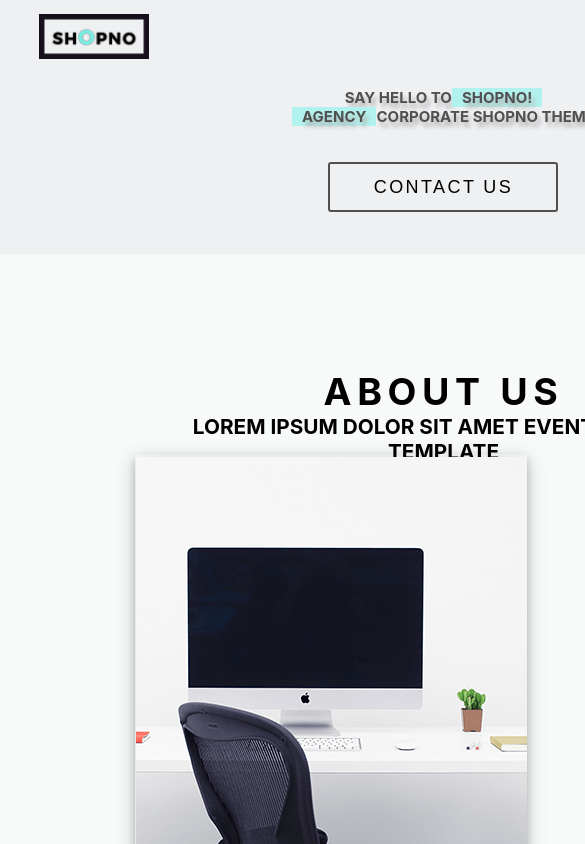
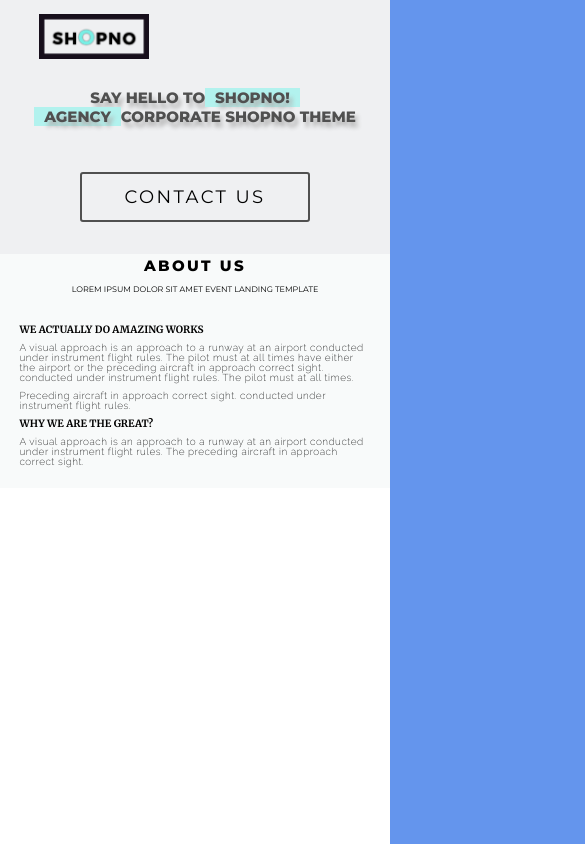
Before and after one commit to IharTsykala/Dev-Incubator__markup, a React (Create React App) app: page / in a window 390 px wide. Shown: the top 844 px of the page, 585 px wide, since content can reach past the window. Built offline with nearby package versions, Linux system fonts and the light colour scheme.

Commit message:
feat: add stile about

```diff
--- a/public/index.html
+++ b/public/index.html
@@ -17,11 +17,11 @@
       content="minimum-scale=1, initial-scale=1, width=device-width"
     />
     <link rel="stylesheet" href="https://fonts.googleapis.com/css?family=Roboto:300,400,500,700&display=swap" />
+    <link href="https://fonts.googleapis.com/css2?family=Merriweather:wght@700&family=Montserrat:wght@400;800&family=Raleway:wght@200&display=swap" rel="stylesheet">
     <title>React App</title>
   </head>
   <body>
     <noscript>You need to enable JavaScript to run this app.</noscript>
     <div id="root"></div>
-<!--  <script src="https://maps.googleapis.com/maps/api/js?key=AIzaSyDDuAn5EN9v9O3dVjMPXP-vnV4MyowsY4w"></script>-->
   </body>
 </html>
--- a/src/App.css
+++ b/src/App.css
@@ -26,6 +26,8 @@
   margin: 0;
   padding: 0;
   box-sizing: border-box;
+  font-family: "Montserrat", sans-serif;
+  font-weight: bold;
 }
 
 body {
@@ -97,7 +99,7 @@ body {
   text-align: center;
   align-self: end;
   font-size: 45px;
-  letter-spacing: 0.35rem;
+  letter-spacing: 0.15rem;
   text-transform: uppercase;
   color: #505050;
 }
@@ -142,6 +144,7 @@ body {
   margin-bottom: 4%;
   cursor: pointer;
   font-size: 18px;
+  font-weight: 400;
   letter-spacing: 0.15rem;
 }
 
@@ -173,15 +176,90 @@ body {
   background-color: #f8fafa;
   padding: 0 135px;
 }
+@media (max-width: 1439px) {
+  .about-section {
+    height: 60vw;
+    grid-template-rows: 15vw 1fr;
+    padding: 0 5vw;
+  }
+}
+@media (max-width: 800px) {
+  .about-section {
+    grid-template-rows: 10vw 1fr;
+  }
+}
+@media (max-width: 480px) {
+  .about-section {
+    grid-template-rows: 15vw 1fr;
+  }
+}
 .about-section .about-section__header {
   grid-template-rows: 160px 1fr;
 }
+@media (max-width: 1439px) {
+  .about-section .about-section__header {
+    align-items: center;
+    grid-template-rows: 40% 1fr;
+  }
+}
 .about-section .about-section__header .about-section__primary-header {
-  letter-spacing: 0.35rem;
+  letter-spacing: 0.15rem;
+}
+@media (max-width: 1439px) {
+  .about-section .about-section__header .about-section__primary-header {
+    font-size: 25px;
+  }
+}
+@media (max-width: 800px) {
+  .about-section .about-section__header .about-section__primary-header {
+    font-size: 15px;
+  }
+}
+.about-section .about-section__header .about-section__secondary-header {
+  padding-bottom: 10px;
+  font-weight: normal;
+  font-size: 20px;
+}
+@media (max-width: 1439px) {
+  .about-section .about-section__header .about-section__secondary-header {
+    font-size: 15px;
+  }
+}
+@media (max-width: 800px) {
+  .about-section .about-section__header .about-section__secondary-header {
+    font-size: 10px;
+  }
+}
+@media (max-width: 480px) {
+  .about-section .about-section__header .about-section__secondary-header {
+    font-size: 8px;
+  }
 }
 .about-section .about-section__information {
   grid-template-columns: repeat(2, 1fr);
   justify-items: center;
+  margin-bottom: 55px;
+}
+@media (max-width: 1439px) {
+  .about-section .about-section__information {
+    grid-template-columns: 30% 1fr;
+    margin-bottom: 0;
+  }
+}
+@media (max-width: 480px) {
+  .about-section .about-section__information {
+    grid-template-columns: 1fr;
+  }
+}
+@media (max-width: 1439px) {
+  .about-section .about-section__information .about-section__photo {
+    height: 30vw;
+  }
+}
+@media (max-width: 480px) {
+  .about-section .about-section__information .about-section__photo {
+    display: none;
+  }
 }
 .about-section .about-section__information .about-section__photo_box-shadow_around {
   box-shadow: 0 4px 8px 0 rgba(0, 0, 0, 0.2), 0 6px 20px 0 rgba(0, 0, 0, 0.19);
@@ -189,12 +267,64 @@ body {
 .about-section .about-section__information .about-section__description {
   margin: 0 55px;
 }
+@media (max-width: 1439px) {
+  .about-section .about-section__information .about-section__description {
+    margin: 0;
+  }
+}
 .about-section .about-section__information .about-section__description .about-section__description-header {
   text-transform: uppercase;
-  padding-bottom: 30px;
+  font-family: "Merriweather", serif;
+  letter-spacing: 0.1rem;
+  padding-bottom: 20px;
+  font-size: 19px;
+}
+@media (max-width: 1439px) {
+  .about-section .about-section__information .about-section__description .about-section__description-header {
+    font-size: 15px;
+    letter-spacing: normal;
+  }
+}
+@media (max-width: 800px) {
+  .about-section .about-section__information .about-section__description .about-section__description-header {
+    font-size: 12px;
+    line-height: 1.3;
+    padding-bottom: 10px;
+  }
+}
+@media (max-width: 600px) {
+  .about-section .about-section__information .about-section__description .about-section__description-header {
+    font-size: 10px;
+    line-height: 1;
+    padding-bottom: 8px;
+  }
 }
 .about-section .about-section__information .about-section__description .about-section__description-text {
-  padding-bottom: 45px;
+  padding-bottom: 35px;
+  line-height: 1.7;
+  font-family: "Raleway", sans-serif;
+  font-weight: 100;
+  letter-spacing: 0.5px;
+}
+@media (max-width: 1439px) {
+  .about-section .about-section__information .about-section__description .about-section__description-text {
+    font-size: 14px;
+    line-height: 1.5;
+  }
+}
+@media (max-width: 800px) {
+  .about-section .about-section__information .about-section__description .about-section__description-text {
+    font-size: 12px;
+    line-height: 1.3;
+    padding-bottom: 10px;
+  }
+}
+@media (max-width: 600px) {
+  .about-section .about-section__information .about-section__description .about-section__description-text {
+    font-size: 10px;
+    line-height: 1;
+    padding-bottom: 8px;
+  }
 }
 
 .works-section {
--- a/src/App.scss
+++ b/src/App.scss
@@ -36,6 +36,7 @@ $helloSectionHeightMax1439: 50vw;
 $glassOnBeerdekelHeight: 120px;
 $buttonHeight: 50px;
 $aboutSectionHeight: 1000px;
+$aboutSectionHeightMax1439: 60vw;
 $baseSectionHeaderHeight: 200px;
 $workSectionHeight: 1165px;
 $teamSectionHeight: 1360px;
@@ -46,8 +47,8 @@ $dataSectionFormHeight: 460px;
 $paddingBaseContent: 0 150px;
 $paddingBaseContentMax1440: 0 10vw;
 $paddingAboutSectionContent: 0 135px;
-$pbDescriptionHeader: 30px;
-$pbDescriptionText: 45px;
+$pbDescriptionHeader: 20px;
+$pbDescriptionText: 35px;
 $paddingSVG: 20%;
 //margin
 $marginDescription: 0 55px;
@@ -92,6 +93,8 @@ $boxShadowAroundPhoto: 0 4px 8px 0 rgba(0, 0, 0, 0.2), 0 6px 20px 0 rgba(0, 0, 0
   margin: 0;
   padding: 0;
   box-sizing: border-box;
+  font-family: 'Montserrat', sans-serif;
+  font-weight: bold;
 }
 
 body {
@@ -155,13 +158,13 @@ body {
   grid-template-rows: 310px 1fr;
   background-color: $backgroundColorHeader;
   @media (max-width: 1439px) {
-    grid-template-rows: 50% 1fr;;
-  }
+    grid-template-rows: 50% 1fr;  }
   .hello-section__header {
     text-align: center;
     align-self: end;
     font-size: 45px;
-    letter-spacing: 1rem*000.35;
+
+    letter-spacing: 1rem*000.15;
     text-transform: uppercase;
     color: $helloSectionColor;
     @media (max-width: 1439px) {
@@ -199,6 +202,7 @@ body {
     margin-bottom: 4%;
     cursor: pointer;
     font-size: 18px;
+    font-weight: 400;
     letter-spacing: 1rem*000.15;
   }
 }
@@ -229,11 +233,46 @@ body {
   @extend %base-sections;
   background-color: $aboutSectionBackgroundColor;
   padding: $paddingAboutSectionContent;
+  @media (max-width: 1439px) {
+    height: $aboutSectionHeightMax1439;
+    grid-template-rows: 15vw 1fr;
+    padding: 0 5vw;
+  }
+  @media (max-width: 800px) {
+    grid-template-rows: 10vw 1fr;
+  }
+  @media (max-width: 480px) {
+    grid-template-rows: 15vw 1fr;
+  }
   .about-section__header {
     @extend %base-sections-header;
     grid-template-rows: 160px 1fr;
+    @media (max-width: 1439px) {
+      align-items: center;
+      grid-template-rows:40% 1fr;
+    }
     .about-section__primary-header {
-      letter-spacing: 1rem*000.35;
+      letter-spacing: 1rem*000.15;
+      @media (max-width: 1439px) {
+      font-size: 25px;
+      }
+      @media (max-width: 800px) {
+        font-size: 15px;
+      }
+    }
+    .about-section__secondary-header  {
+      padding-bottom: 10px;
+      font-weight: normal;
+      font-size: 20px;
+      @media (max-width: 1439px) {
+        font-size: 15px;
+      }
+      @media (max-width: 800px) {
+        font-size: 10px;
+      }
+      @media (max-width: 480px) {
+        font-size: 8px;
+      }
     }
 
   }
@@ -241,23 +280,71 @@ body {
     @extend %base-sections-content;
     grid-template-columns: repeat(2, 1fr);
     justify-items: center;
-    //align-content: center;
+    margin-bottom: 55px;
+    @media (max-width: 1439px) {
+      grid-template-columns: 30% 1fr;
+      margin-bottom: 0;
+    }
+    @media (max-width: 480px) {
+      grid-template-columns: 1fr;
+    }
     .about-section__photo {
-      //width: 100%;
-      //height: 100%;
-      //justify-self: center;
+      @media (max-width: 1439px) {
+        height: 30vw;
+      }
+      @media (max-width: 480px) {
+        display: none;
+      }
     }
     .about-section__photo_box-shadow_around {
       box-shadow: $boxShadowAroundPhoto;
     }
     .about-section__description {
       margin: $marginDescription;
+      @media (max-width: 1439px) {
+        margin: 0;
+      }
       .about-section__description-header {
         text-transform: uppercase;
+        font-family: 'Merriweather', serif;
+        letter-spacing: 1rem*000.1;
         padding-bottom: $pbDescriptionHeader;
+        font-size: 19px;
+        @media (max-width: 1439px) {
+        font-size: 15px;
+        letter-spacing: normal;
+        }
+        @media (max-width: 800px) {
+          font-size: 12px;
+          line-height: 1.3;
+          padding-bottom: 10px;
+        }
+        @media (max-width: 600px) {
+          font-size: 10px;
+          line-height: 1;
+          padding-bottom: 8px;
+        }
       }
       .about-section__description-text {
         padding-bottom: $pbDescriptionText;
+        line-height: 1.7;
+        font-family: 'Raleway', sans-serif;
+        font-weight: 100;
+        letter-spacing: 0.5px;
+        @media (max-width: 1439px) {
+          font-size: 14px;
+          line-height: 1.5;
+        }
+        @media (max-width: 800px) {
+          font-size: 12px;
+          line-height: 1.3;
+          padding-bottom: 10px;
+        }
+        @media (max-width: 600px) {
+          font-size: 10px;
+          line-height: 1;
+          padding-bottom: 8px;
+        }
       }
     }
   }
```
Also changed, not shown: 1 other file (tests, documents, lock files or other folders).
